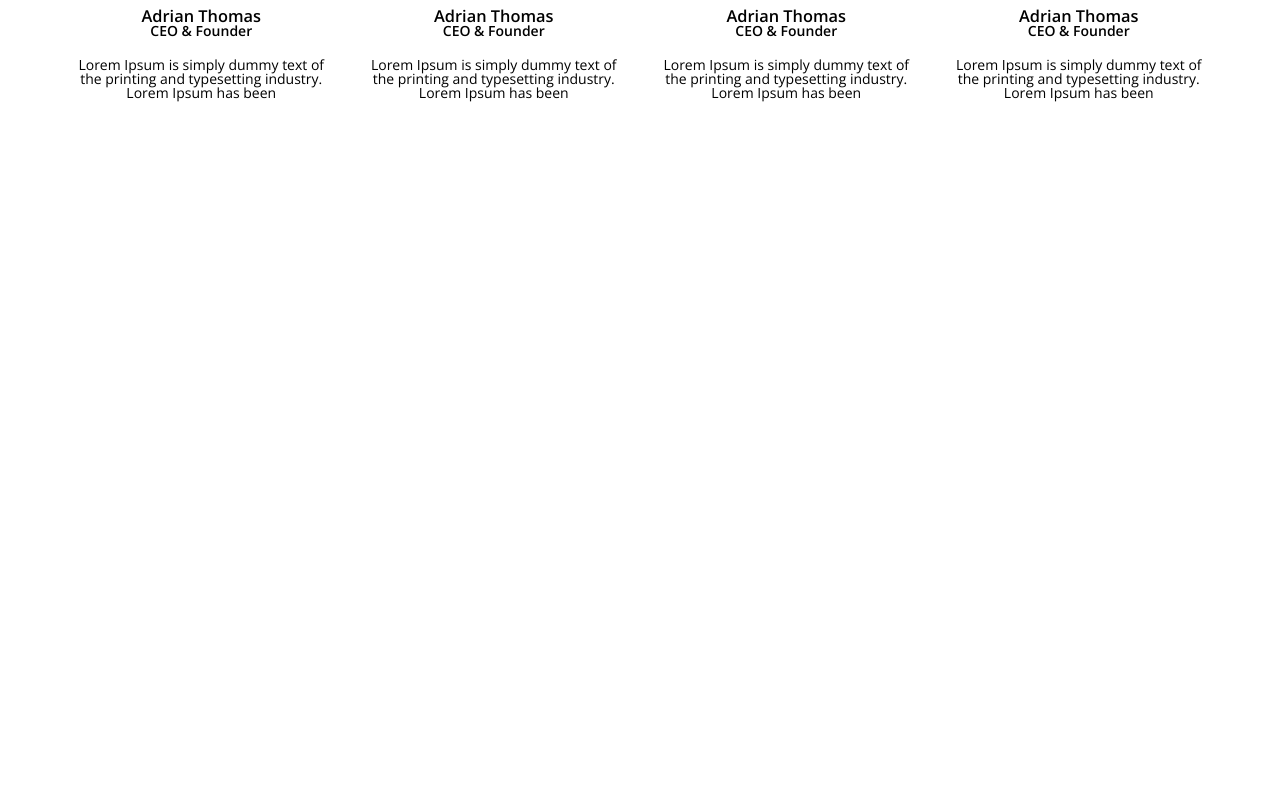
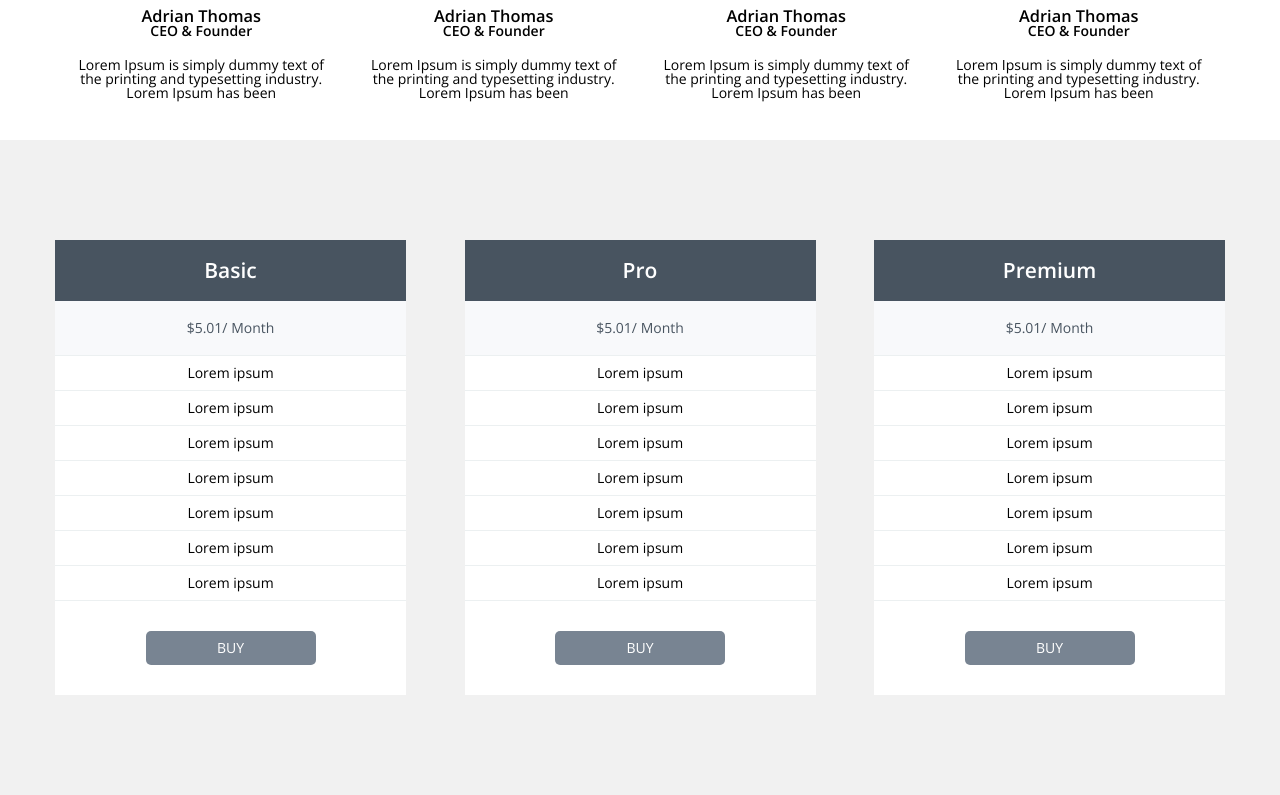
Before and after one commit to bifacial2/test-small, a website: page index.html in a window 1280 px wide. Shown: the part 737-1532 px from the top of the page. Before the commit the page ends 877 px from the top, so only its background shows below. Drawn offline with nearby package versions, Linux system fonts and the light colour scheme.

Commit message:
plan section

```diff
--- a/index.html
+++ b/index.html
@@ -116,6 +116,72 @@
             </ul>
         </div>
     </div>
+    <div class="plan-section">
+        <div class="container">
+            <ul class="plan-list">
+                <li>
+                    <div class="plan-list-title">
+                        <h2>Basic</h2>
+                    </div>
+                    <div class="plan-list-price">
+                        $5.01/ Month
+                    </div>
+                    <ul class="plan-list-option">
+                        <li>Lorem ipsum </li>
+                        <li>Lorem ipsum </li>
+                        <li>Lorem ipsum </li>
+                        <li>Lorem ipsum </li>
+                        <li>Lorem ipsum </li>
+                        <li>Lorem ipsum </li>
+                        <li>Lorem ipsum </li>
+                    </ul>
+                    <div class="plan-list-submit">
+                        <a href="#">BUY</a>
+                    </div>
+                </li>
+                <li>
+                    <div class="plan-list-title">
+                        <h2>Pro</h2>
+                    </div>
+                    <div class="plan-list-price">
+                        $5.01/ Month
+                    </div>
+                    <ul class="plan-list-option">
+                        <li>Lorem ipsum </li>
+                        <li>Lorem ipsum </li>
+                        <li>Lorem ipsum </li>
+                        <li>Lorem ipsum </li>
+                        <li>Lorem ipsum </li>
+                        <li>Lorem ipsum </li>
+                        <li>Lorem ipsum </li>
+                    </ul>
+                    <div class="plan-list-submit">
+                        <a href="#">BUY</a>
+                    </div>
+                </li>
+                <li>
+                    <div class="plan-list-title">
+                        <h2>Premium</h2>
+                    </div>
+                    <div class="plan-list-price">
+                        $5.01/ Month
+                    </div>
+                    <ul class="plan-list-option">
+                        <li>Lorem ipsum </li>
+                        <li>Lorem ipsum </li>
+                        <li>Lorem ipsum </li>
+                        <li>Lorem ipsum </li>
+                        <li>Lorem ipsum </li>
+                        <li>Lorem ipsum </li>
+                        <li>Lorem ipsum </li>
+                    </ul>
+                    <div class="plan-list-submit">
+                        <a href="#">BUY</a>
+                    </div>
+                </li>
+            </ul>
+        </div>
+    </div>
 </main>
 
 <script type="text/javascript" src="js/swiper.js"></script>
--- a/sass/all.scss
+++ b/sass/all.scss
@@ -3,3 +3,4 @@
 @import "partials/reset";
 @import "partials/banner";
 @import "partials/team";
+@import "partials/plan";
--- /dev/null
+++ b/sass/partials/_plan.scss
@@ -0,0 +1,68 @@
+.plan-section {
+  background: #f1f1f1;
+  padding: 100px 0;
+}
+.plan-list {
+  font-size: 0;
+  text-align: justify;
+
+  &:after {
+    content: '';
+    display: inline-block;
+    width: 100%;
+  }
+
+  > li {
+    display: inline-block;
+    vertical-align: top;
+    font-size: 14px;
+    width: 370px;
+    max-width: 30%;
+    background: #fff;
+    text-align: center;
+
+    &:hover {
+      .plan-list-title {
+        background: #49cbcd;
+      }
+      a {
+        background: #49cbcd;
+      }
+    }
+
+    &:nth-child(2) {
+      margin: 0 10px;
+    }
+  }
+}
+.plan-list-title {
+  padding: 20px 5px;
+  background: #485460;
+  color: #fff;
+  transition: all .3s;
+}
+.plan-list-price {
+  padding: 20px 5px;
+  background: #f8f9fb ;
+  color: #485460;
+  border-bottom: 1px solid #ecf0f1;
+}
+.plan-list-option {
+  li {
+    padding: 10px 5px;
+    border-bottom: 1px solid #ecf0f1;
+  }
+}
+.plan-list-submit {
+  padding: 30px 5px;
+
+  a {
+    display: inline-block;
+    vertical-align: top;
+    min-width: 170px;
+    padding: 10px 5px;
+    background: #788492;
+    color: #fff;
+    border-radius: 5px;
+  }
+}
```
Also changed, not shown: css/all.css.
